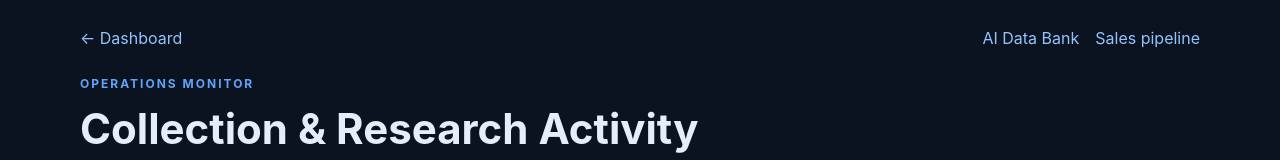
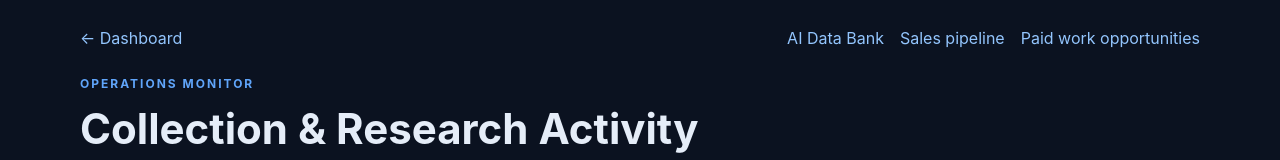
Before and after one commit to coffeyjessie996-ux/AiDataMarketplacefinal, a Next.js app in the folder apps/web/: page /agents in a window 1280 px wide. Shown: the top 160 px of the page. Built offline with nearby package versions, Linux system fonts and the light colour scheme; no server answers.

Commit message:
Link opportunity hunter from agent control center

```diff
--- a/apps/web/app/agents/page.tsx
+++ b/apps/web/app/agents/page.tsx
@@ -102,6 +102,7 @@ export default function AgentActivityPage() {
           <div style={{ display: 'flex', gap: 16 }}>
             <a href="/data-bank" style={{ color: '#93c5fd', textDecoration: 'none' }}>AI Data Bank</a>
             <a href="/pipeline" style={{ color: '#93c5fd', textDecoration: 'none' }}>Sales pipeline</a>
+            <a href="/agents/opportunities" style={{ color: '#93c5fd', textDecoration: 'none' }}>Paid work opportunities</a>
           </div>
         </nav>
 
```
